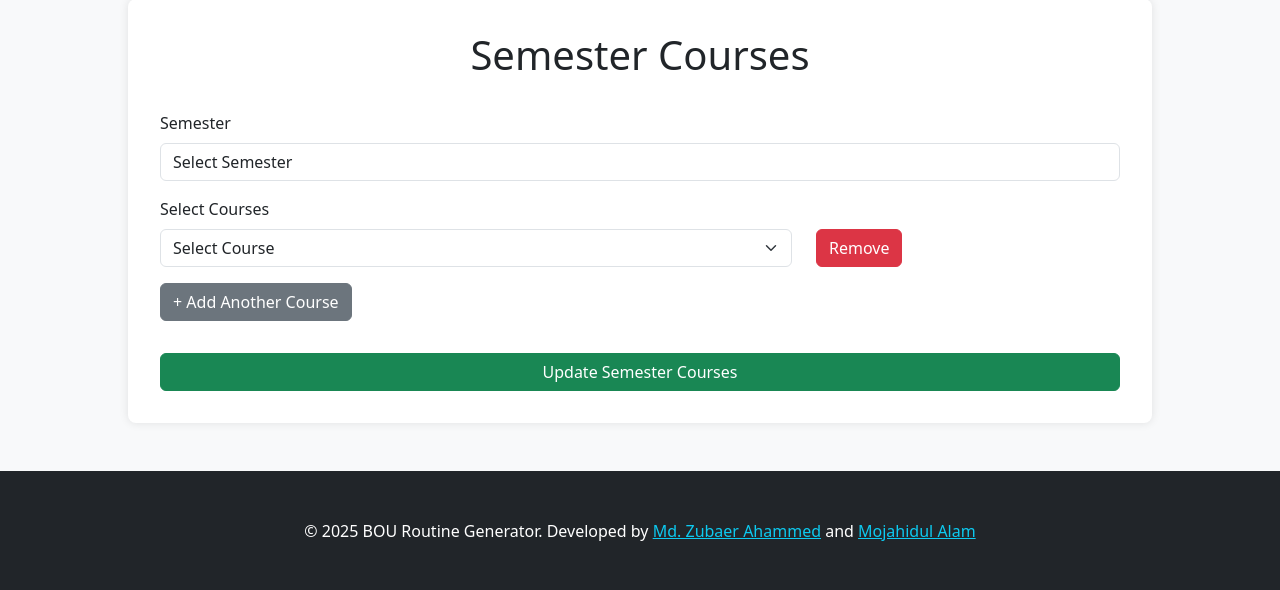
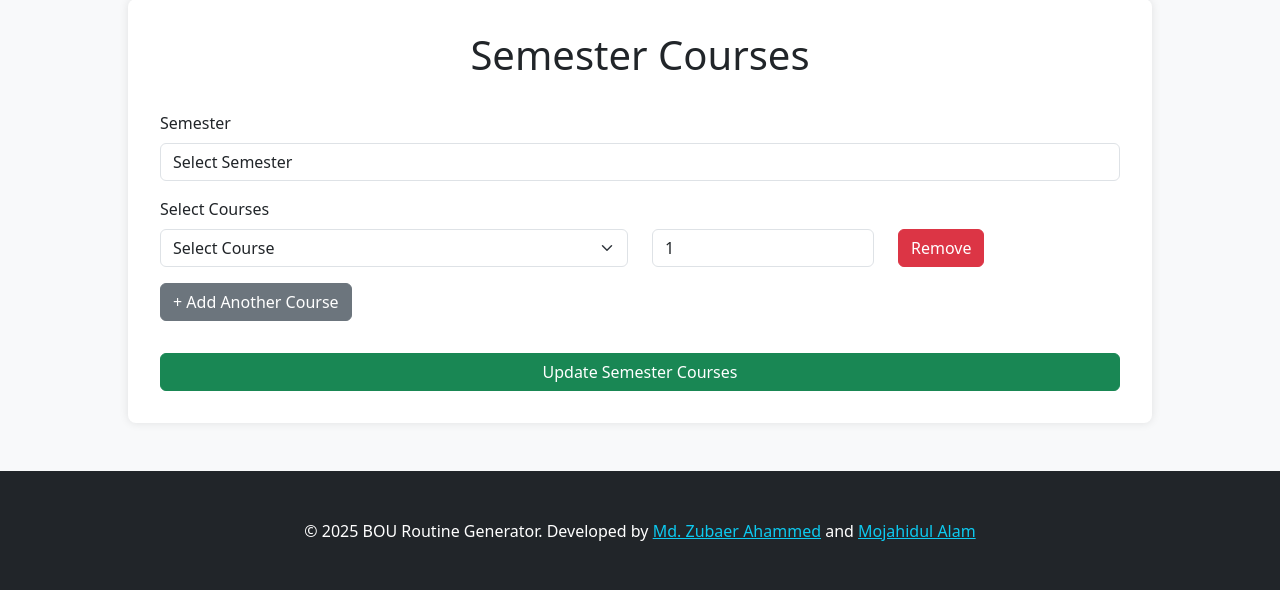
Before and after one commit to zubaer-ahammed/Academic-Routine-Automation-System, a Django app: page /semester-courses/ in a window 1280 px wide. Shown: the part 169-759 px from the top of the page. Run offline with Django 4.2, Linux system fonts and the light colour scheme; data comes from the database, SQL or seed files in the repository; both versions use the stored data as it was after the commit.

Commit message:
PDF Routine layout and info update

```diff
--- a/bou_routines_app/admin.py
+++ b/bou_routines_app/admin.py
@@ -35,7 +35,7 @@ class TeacherAdmin(admin.ModelAdmin):
 
 @admin.register(Semester)
 class SemesterAdmin(admin.ModelAdmin):
-    list_display = ('id', 'name', 'lunch_break_start', 'lunch_break_end')
+    list_display = ('id', 'name', 'semester_full_name', 'lunch_break_start', 'lunch_break_end', 'start_date')
     search_fields = ('name',)
     ordering = ('id',)
 
--- a/bou_routines_app/views.py
+++ b/bou_routines_app/views.py
@@ -9,7 +9,7 @@ import io
 import xlsxwriter
 from reportlab.lib.pagesizes import landscape, A4
 from reportlab.lib import colors
-from reportlab.platypus import SimpleDocTemplate, Table, TableStyle, Paragraph
+from reportlab.platypus import SimpleDocTemplate, Table, TableStyle, Paragraph, Spacer, Image
 from reportlab.lib.styles import getSampleStyleSheet, ParagraphStyle
 from reportlab.lib.enums import TA_CENTER
 
@@ -480,34 +480,35 @@ def update_semester_courses(request):
         # Include the selected semester ID in the context
         context["selected_semester_id"] = semester_id
 
-        # Remove duplicates by converting to set and back to list
-        selected_courses = list(set(request.POST.getlist("courses[]")))
-
         # Get the selected semester
         semester = Semester.objects.get(id=semester_id)
 
         # Remove all existing SemesterCourse entries for this semester
         SemesterCourse.objects.filter(semester=semester).delete()
 
+        # Get all course IDs and their corresponding number of classes
+        course_ids = request.POST.getlist("courses[]")
+        number_of_classes = request.POST.getlist("classes")
+
         # Create semester courses with number of classes
-        for course_id in selected_courses:
+        for i, course_id in enumerate(course_ids):
             course = Course.objects.get(id=course_id)
-            # Get number of classes for this course
-            number_of_classes = request.POST.get(f'classes_{course_id}', 1)
+            # Get number of classes for this course, default to 1 if not provided
             try:
-                number_of_classes = int(number_of_classes)
-                if number_of_classes < 1:
-                    number_of_classes = 1
-            except ValueError:
-                number_of_classes = 1
+                num_classes = int(number_of_classes[i]) if i < len(number_of_classes) else 1
+                if num_classes < 1:
+                    num_classes = 1
+            except (ValueError, IndexError):
+                num_classes = 1
 
             # Create semester course with number of classes
             SemesterCourse.objects.create(
                 semester=semester,
                 course=course,
-                number_of_classes=number_of_classes
+                number_of_classes=num_classes
             )
 
+        messages.success(request, f"Successfully updated courses for {semester.name}")
         return render(request, "bou_routines_app/semester_courses.html", context)
 
     return render(request, "bou_routines_app/semester_courses.html", context)
@@ -819,20 +820,147 @@ def export_to_pdf(request, semester_id):
         # Create a response for PDF file
         buffer = io.BytesIO()
 
-        # Create the PDF document with A4 landscape orientation
+        # Create the PDF document with A4 landscape orientation and decent print margins
         doc = SimpleDocTemplate(
             buffer,
             pagesize=landscape(A4),
-            rightMargin=20,
-            leftMargin=20,
-            topMargin=20,
-            bottomMargin=20
+            rightMargin=54,  # 0.75 inch
+            leftMargin=54,   # 0.75 inch
+            topMargin=54,    # 0.75 inch
+            bottomMargin=54  # 0.75 inch
         )
 
         # Get page width and height for calculations
         page_width, page_height = landscape(A4)
 
+        # Calculate available width for all tables (accounting for document margins)
+        available_width = page_width - doc.leftMargin - doc.rightMargin
+
         elements = []
+
+        # --- HEADER IMAGE SECTION ---
+        header_img_path = 'bou_routines_app/static/pdf_routine_top.png'
+        try:
+            # Padding for the image cell (matching routine table cell padding of 2)
+            padding_for_image = 2
+
+            # Create an Image object, scaled by width to fit within the available padded space
+            # Height will be auto-calculated to maintain aspect ratio.
+            img_obj = Image(header_img_path, width=available_width - (2 * padding_for_image), height=45)
+
+            # Put the image in a single-cell table whose width spans the available area,
+            # and apply padding to the cell to align the image correctly.
+            header_img_table = Table([[img_obj]], colWidths=[available_width])
+            header_img_table.setStyle(TableStyle([
+                ('ALIGN', (0,0), (-1,-1), 'CENTER'), # Center the image horizontally within its cell
+                ('VALIGN', (0,0), (-1,-1), 'MIDDLE'), # Center vertically
+                ('LEFTPADDING', (0,0), (-1, -1), padding_for_image),
+                ('RIGHTPADDING', (0,0), (-1, -1), padding_for_image),
+                ('TOPPADDING', (0,0), (-1, -1), 0), # No vertical padding here, handled by spacer
+                ('BOTTOMPADDING', (0,0), (-1, -1), 0), # No vertical padding here, handled by spacer
+            ]))
+            elements.append(header_img_table)
+        except Exception as e:
+            print(f"Error loading header image: {e}")
+            pass # If image not found, skip
+        elements.append(Spacer(1, 12))
+
+        # Build left column (program/session/term/commencement/study center)
+        header_style = ParagraphStyle(
+            'HeaderStyle',
+            fontName='Helvetica-Bold',
+            fontSize=18,
+            alignment=1,  # Center
+            leading=28,   # Increased line height
+            spaceAfter=0,
+            spaceBefore=0,
+        )
+        header_style_small = ParagraphStyle(
+            'HeaderStyleSmall',
+            fontName='Helvetica-Bold',
+            fontSize=14,
+            alignment=1,
+            leading=22,
+            spaceAfter=0,
+            spaceBefore=0,
+        )
+        header_style_normal = ParagraphStyle(
+            'HeaderStyleNormal',
+            fontName='Helvetica-Bold',
+            fontSize=12,
+            alignment=1,
+            leading=20,
+            spaceAfter=0,
+            spaceBefore=0,
+        )
+        header_style_bold = ParagraphStyle(
+            'HeaderStyleBold',
+            fontName='Helvetica-Bold',
+            fontSize=15,
+            alignment=1,
+            leading=24,
+            spaceAfter=0,
+            spaceBefore=0,
+        )
+
+        left_content = []
+        program_name = 'B. Sc in Computer Science and Engineering Program'
+        left_content.append(Paragraph(program_name, header_style))
+        session = selected_semester.session or ''
+        if session:
+            left_content.append(Paragraph(f'{session} Session', header_style_small))
+        term = selected_semester.term or ''
+        semester_full_name = selected_semester.semester_full_name or ''
+        if term or semester_full_name:
+            combined = f'{term} Term {semester_full_name}'.strip()
+            left_content.append(Paragraph(combined, header_style_small))
+        left_content.append(Paragraph('Class Routine', header_style_bold))
+        commencement = selected_semester.start_date.strftime('%d %B %Y') if selected_semester.start_date else ''
+        study_center = selected_semester.study_center or ''
+        if commencement:
+            left_content.append(Paragraph(f'<b>Date of Commencement:</b> {commencement}', header_style_normal))
+        if study_center:
+            left_content.append(Paragraph(f'<b>Study Center:</b> {study_center}', header_style_normal))
+
+        # Build right column (contact person box)
+        contact_lines = []
+        if selected_semester.contact_person:
+            contact_lines.append(f'<b><u>Contact Person</u></b>')
+            contact_lines.append('&nbsp;')  # Minimal gap
+            contact_lines.append(selected_semester.contact_person)
+        if selected_semester.contact_person_designation:
+            contact_lines.append(selected_semester.contact_person_designation)
+        contact_lines.append('School of Science and Technology')
+        contact_lines.append('Bangladesh Open University')
+        if selected_semester.contact_person_phone:
+            contact_lines.append(f'Telephone: {selected_semester.contact_person_phone}')
+        if selected_semester.contact_person_email:
+            contact_lines.append(f'email:{selected_semester.contact_person_email}')
+        contact_box = '<br/>'.join(contact_lines)
+        contact_box_para = Paragraph(contact_box, ParagraphStyle('ContactBox', fontSize=10, borderWidth=1, borderColor=colors.black, borderPadding=6, leading=10, spaceBefore=0, spaceAfter=0))
+        contact_table = Table([[contact_box_para]], colWidths=[180], hAlign='RIGHT')
+        contact_table.setStyle(TableStyle([
+            ('BOX', (0, 0), (-1, -1), 2, colors.black),
+            ('LEFTPADDING', (0, 0), (-1, -1), 8),
+            ('RIGHTPADDING', (0, 0), (-1, -1), 8),
+            ('TOPPADDING', (0, 0), (-1, -1), 6),
+            ('BOTTOMPADDING', (0, 0), (-1, -1), 6),
+        ]))
+
+        # Combine into a two-column table with reduced contact box width, aligned to margins
+        two_col_table = Table(
+            [[left_content, contact_table]],
+            colWidths=[available_width-180, 180],
+            hAlign='LEFT'
+        )
+        two_col_table.setStyle(TableStyle([
+            ('VALIGN', (0, 0), (0, 0), 'TOP'),
+            ('VALIGN', (1, 0), (1, 0), 'TOP'),
+            ('ALIGN', (0, 0), (0, 0), 'CENTER'),
+            ('ALIGN', (1, 0), (1, 0), 'RIGHT'),
+        ]))
+        elements.append(two_col_table)
+        elements.append(Spacer(1, 16))
 
         # Get the routines from the database
         routines = NewRoutine.objects.filter(semester=selected_semester).order_by('class_date', 'start_time')
@@ -930,18 +1058,13 @@ def export_to_pdf(request, semester_id):
 
             table_data.append(row)
 
-        # Calculate optimal column widths based on available space
-        # Reserve fixed width for date and day columns
-        date_col_width = 55  # Fixed width for date column
-        day_col_width = 45   # Fixed width for day column
+        # Calculate available width for all tables
+        available_width = page_width - doc.leftMargin - doc.rightMargin
 
-        # Calculate remaining width for time slot columns
-        available_width = page_width - doc.leftMargin - doc.rightMargin - date_col_width - day_col_width
-
-        # Calculate width per time slot column (with a little margin for safety)
-        time_slot_width = max(35, min(65, available_width / len(time_slots)))
-
-        # Set column widths
+        # Set column widths for the main routine table
+        date_col_width = 0.12 * available_width  # 12%
+        day_col_width = 0.10 * available_width   # 10%
+        time_slot_width = (available_width - date_col_width - day_col_width) / len(time_slots) if time_slots else 0
         col_widths = [date_col_width, day_col_width] + [time_slot_width] * len(time_slots)
 
         # Create the table with defined column widths
@@ -1021,10 +1144,62 @@ def export_to_pdf(request, semester_id):
         # Add the table to elements
         elements.append(table)
 
-        # Build the PDF
+        # Add vertical space before the N.B. note
+        elements.append(Spacer(1, 18))  # 18 points = 0.25 inch
+
+        # Add the note section as a table for proper border and wrapping
+        note_text = (
+            "N.B.  For any changes in the schedule, concerned coordinator/class teachers are requested to inform the students as well as the Dean, School of Science and Technology, BOU in advance."
+        )
+        note_table = Table(
+            [[note_text]],
+            colWidths=[available_width]
+        )
+        note_table.setStyle(TableStyle([
+            ('BOX', (0, 0), (-1, -1), 3, colors.black),
+            ('VALIGN', (0, 0), (-1, -1), 'MIDDLE'),
+            ('ALIGN', (0, 0), (-1, -1), 'LEFT'),
+            ('FONTSIZE', (0, 0), (-1, -1), 8),  # Decreased font size
+            ('FONTNAME', (0, 0), (-1, -1), 'Helvetica'),
+            ('LEFTPADDING', (0, 0), (-1, -1), 4),  # Reduced padding
+            ('RIGHTPADDING', (0, 0), (-1, -1), 4),
+            ('TOPPADDING', (0, 0), (-1, -1), 4),
+            ('BOTTOMPADDING', (0, 0), (-1, -1), 4),
+        ]))
+        elements.append(note_table)
+        elements.append(Spacer(1, 18))  # Gap below the N.B. note
+        elements.append(Paragraph("<br/>", styles['Normal']))
+
+        # Add the summary table of semester courses
+        semester_courses = SemesterCourse.objects.filter(semester=selected_semester).select_related('course', 'course__teacher')
+        summary_data = [[
+            'Course Code', 'Title', 'Number of Class', 'Course Teacher'
+        ]]
+        for sc in semester_courses:
+            summary_data.append([
+                sc.course.code,
+                sc.course.name,
+                str(sc.number_of_classes),
+                sc.course.teacher.name
+            ])
+        summary_col_widths = [0.18 * available_width, 0.38 * available_width, 0.18 * available_width, 0.26 * available_width]
+        summary_table = Table(summary_data, colWidths=summary_col_widths)
+        summary_style = TableStyle([
+            ('BACKGROUND', (0, 0), (-1, 0), colors.white),
+            ('TEXTCOLOR', (0, 0), (-1, 0), colors.black),
+            ('FONTNAME', (0, 0), (-1, 0), 'Helvetica-Bold'),
+            ('FONTSIZE', (0, 0), (-1, 0), 12),
+            ('ALIGN', (0, 0), (-1, 0), 'CENTER'),
+            ('ALIGN', (0, 1), (-1, -1), 'LEFT'),
+            ('VALIGN', (0, 0), (-1, -1), 'MIDDLE'),
+            ('GRID', (0, 0), (-1, -1), 1, colors.black),
+            ('BOX', (0, 0), (-1, -1), 2, colors.black),
+        ])
+        summary_table.setStyle(summary_style)
+        elements.append(summary_table)
+
+        # Build the PDF (only once)
         doc.build(elements)
-
-        # Prepare the response
         buffer.seek(0)
         response = FileResponse(buffer, content_type='application/pdf')
         response['Content-Disposition'] = f'attachment; filename="{selected_semester.name}_Routine.pdf"'
--- a/templates/bou_routines_app/semester_courses.html
+++ b/templates/bou_routines_app/semester_courses.html
@@ -74,7 +74,7 @@
                 <label for="courseRepeater" class="form-label">Select Courses</label>
                 <div id="courseRepeater">
                     <div class="course-row row mb-3">
-                        <div class="col-md-8">
+                        <div class="col-md-6">
                             <select name="courses[]" class="form-select" required>
                                 <option value="">Select Course</option>
                                 {% for course in courses %}
@@ -82,7 +82,10 @@
                                 {% endfor %}
                             </select>
                         </div>
-                        <div class="col-md-4">
+                        <div class="col-md-3">
+                            <input type="number" name="classes" placeholder="Number of Classes" id="classes" class="form-control" value="1" min="1" required>
+                        </div>
+                        <div class="col-md-3">
                             <button type="button" class="btn btn-danger remove-course">Remove</button>
                         </div>
                     </div>
@@ -121,6 +124,7 @@
                     // Clear existing course rows except the first one
                     $('.course-row:not(:first)').remove();
                     $('.course-row:first select').val('');
+                    $('.course-row:first input[name="classes"]').val('1');
 
                     // Fetch courses for the selected semester
                     $.ajax({
@@ -136,10 +140,12 @@
                                     if (index === 0) {
                                         // Use the first row
                                         $('.course-row:first select').val(course.id);
+                                        $('.course-row:first input[name="classes"]').val(course.number_of_classes || 1);
                                     } else {
                                         // Clone and add new rows for additional courses
                                         const newRow = $('.course-row:first').clone();
                                         newRow.find('select').val(course.id);
+                                        newRow.find('input[name="classes"]').val(course.number_of_classes || 1);
                                         $('#courseRepeater').append(newRow);
                                     }
                                 });
```
Also changed, not shown: bou_routines_app/models.py (+8 -0 lines), bou_routines_app/migrations/0015_semester_contact_person_and_more.py (added), bou_routines_app/static/bou_logo.png (added), bou_routines_app/static/pdf_routine_top.png (added), db.sqlite3.
